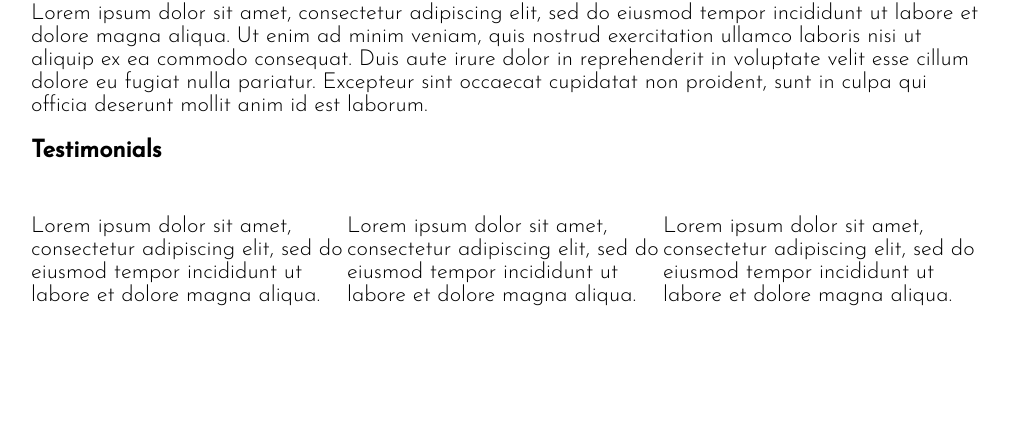
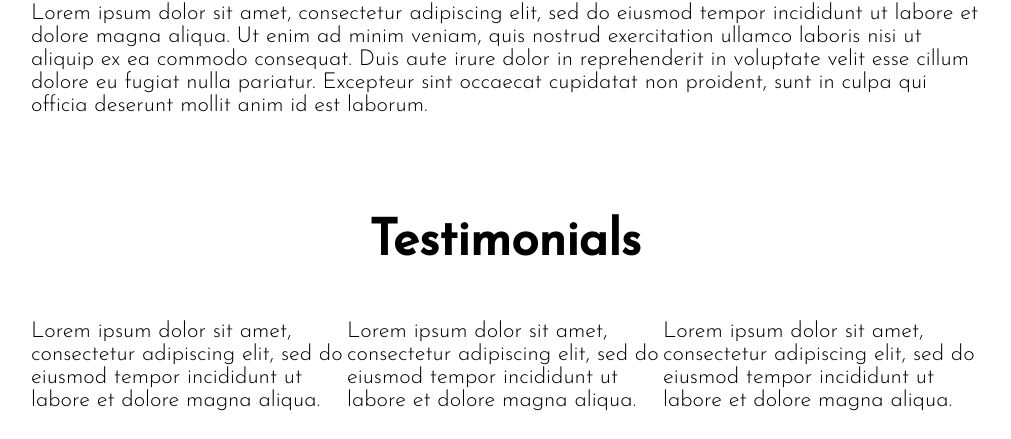
Before and after one commit to adamalcantara/avalcantaraphotography, a React (Create React App) app: page /about in a window 1280 px wide. Shown: the part 1739-2178 px from the top of the page, without its empty margins (135-1146 px from the left). Before the commit the page ends 2076 px from the top, so only its background shows below. Built offline with nearby package versions, Linux system fonts and the light colour scheme.

Commit message:
Styling fix

```diff
--- a/src/Pages/About/About.css
+++ b/src/Pages/About/About.css
@@ -53,6 +53,14 @@ br {
     margin-left: 20px;
 }
 
+#testimonialSection {
+    margin-top: 100px;
+}
+
+#testimonialHeader {
+    text-align: center;
+}
+
 #testimonials {
     display: flex;
     margin-top: 30px;
--- a/src/Pages/About/About.js
+++ b/src/Pages/About/About.js
@@ -41,11 +41,14 @@ const About = () => {
       <div>
 
       </div>
-        <h2>Testimonials</h2>
-      <div id="testimonials">
-        <p>Lorem ipsum dolor sit amet, consectetur adipiscing elit, sed do eiusmod tempor incididunt ut labore et dolore magna aliqua.</p>
-        <p>Lorem ipsum dolor sit amet, consectetur adipiscing elit, sed do eiusmod tempor incididunt ut labore et dolore magna aliqua.</p>
-        <p>Lorem ipsum dolor sit amet, consectetur adipiscing elit, sed do eiusmod tempor incididunt ut labore et dolore magna aliqua.</p>
+
+      <div id="testimonialSection">
+        <h2 className="headers" id="testimonialHeader">Testimonials</h2>
+        <div id="testimonials">
+          <p>Lorem ipsum dolor sit amet, consectetur adipiscing elit, sed do eiusmod tempor incididunt ut labore et dolore magna aliqua.</p>
+          <p>Lorem ipsum dolor sit amet, consectetur adipiscing elit, sed do eiusmod tempor incididunt ut labore et dolore magna aliqua.</p>
+          <p>Lorem ipsum dolor sit amet, consectetur adipiscing elit, sed do eiusmod tempor incididunt ut labore et dolore magna aliqua.</p>
+        </div>
       </div>
 
     </div>
```
